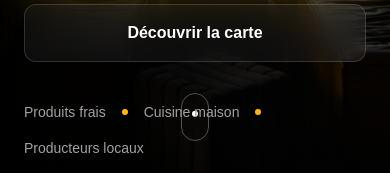
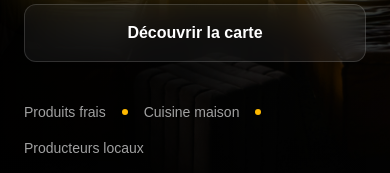
Before and after one commit to Thomas6095/bistrot-remparts, a Next.js app: page / in a window 390 px wide. Shown: the part 671-844 px from the top of the page. Built offline with nearby package versions, Linux system fonts and the light colour scheme; a web font is replaced by a local one.

Commit message:
Scroll indicator fix

```diff
--- a/components/Hero.tsx
+++ b/components/Hero.tsx
@@ -208,7 +208,15 @@ export default function Hero() {
           delay: 1,
           duration: 1,
         }}
-        className="absolute bottom-8 left-1/2 -translate-x-1/2"
+        className="
+          absolute
+          bottom-4
+          md:bottom-6
+          lg:bottom-8
+          left-1/2
+          -translate-x-1/2
+          hidden sm:block
+        "
       >
         <div className="w-7 h-12 rounded-full border border-white/30 flex justify-center backdrop-blur-sm">
           <motion.div
```
